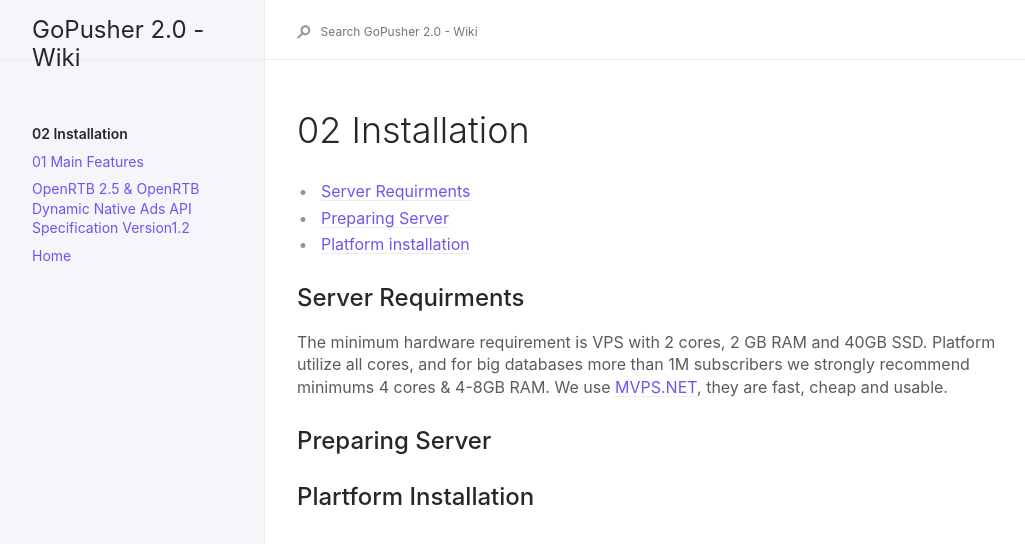
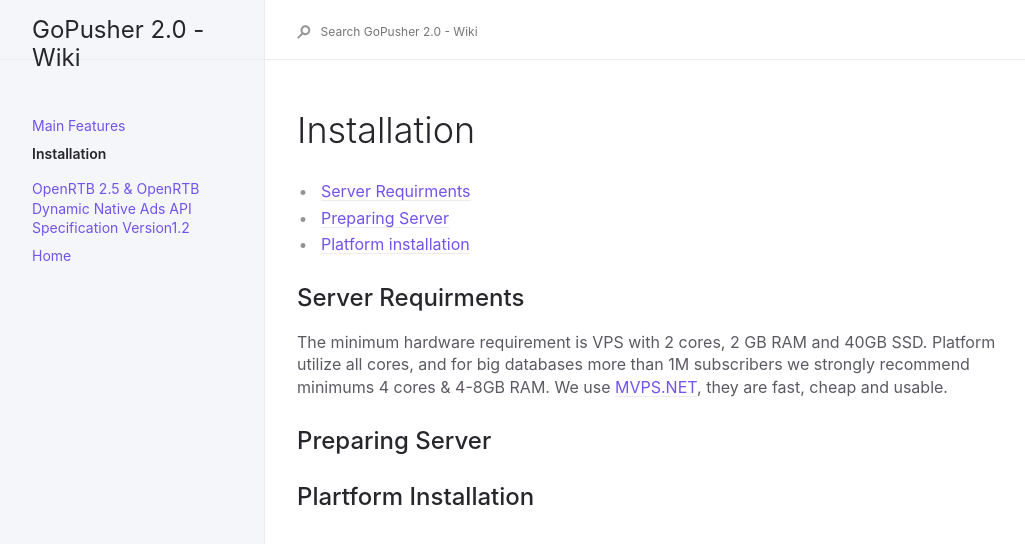
Before and after one commit to RapidCodeLab/gopusher-wiki, a Jekyll site: the page built from docs/02-install.md, in a window 1280 px wide. Shown: the top 544 px of the page, without its empty margins (91-1116 px from the left). Built offline with Jekyll 4.4.1, drawn with Linux system fonts in a browser that asks for light colours; our own code applies the rules of GitHub Pages for plain Markdown files.

```diff
--- a/docs/intro.md
+++ b/docs/01-intro.md
@@ -1,5 +1,5 @@
 
-## 01 Main Features
+##  Main Features
 
 * Web Push Notifications through VAPID method
 * Written on Golang, packed to Docker container
--- a/docs/install.md
+++ b/docs/02-install.md
@@ -1,4 +1,4 @@
-# 02 Installation
+# Installation
 
 * [Server Requirments](#server-requirments)
 * [Preparing Server](#preparing-server)
```
